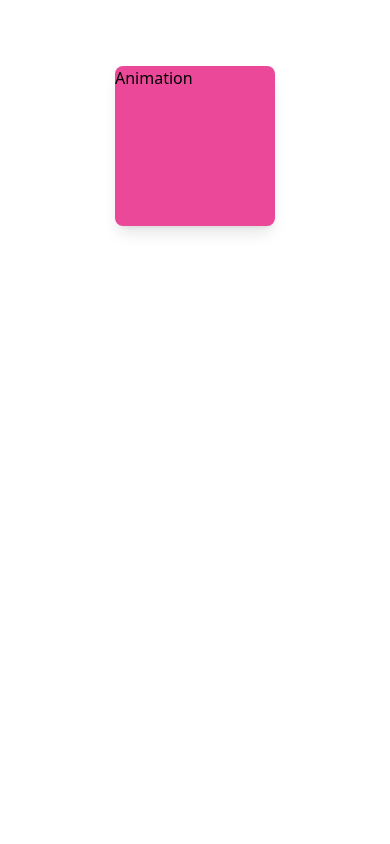
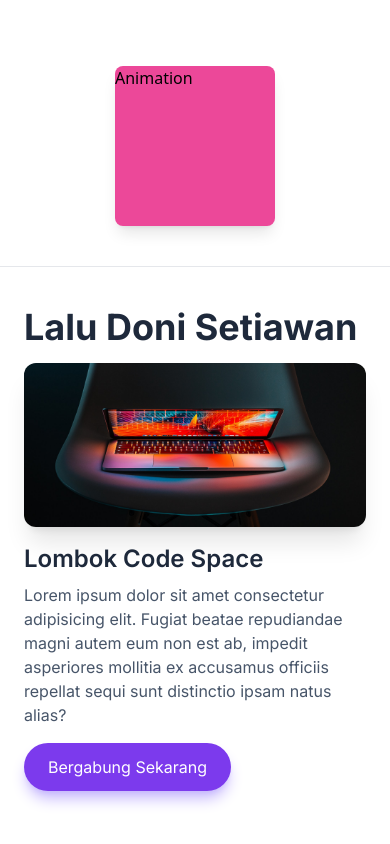
Before and after one commit to Downy-Labs/riset-tailwindcss, a website: page src/index.html in a window 390 px wide. Shown: the part 3351-4195 px from the top of the page. Before the commit the page ends 3961 px from the top, so only its background shows below. Drawn offline with nearby package versions, Linux system fonts and the light colour scheme; files that its build step writes are made by us from their sources.

Commit message:
kerangka-responsive-design

```diff
--- a/src/index.html
+++ b/src/index.html
@@ -176,6 +176,21 @@
     >
       Animation
     </div>
+
+    <hr class="my-10" />
+    <div class="container px-6 font-inter">
+      <h3 class="text-4xl font-bold text-slate-800">Lalu Doni Setiawan</h3>
+      <img src="/img/1.jpg" alt="laptop" class="mt-4 rounded-xl shadow-xl"/>
+      <h2 class="mt-4 text-2xl text-slate-800 font-semibold ">Lombok Code Space</h2>
+      <p class="mt-2 text-slate-600 ">
+        Lorem ipsum dolor sit amet consectetur adipisicing elit. Fugiat beatae
+        repudiandae magni autem eum non est ab, impedit asperiores mollitia ex
+        accusamus officiis repellat sequi sunt distinctio ipsam natus alias?
+      </p>
+      <div>
+        <a href="#" class="bg-violet-600 text-white  inline-block px-6 py-3 rounded-full my-4 shadow-lg shadow-violet-300 ">Bergabung Sekarang</a>
+      </div>
+    </div>
     <div class="mb-96"></div>
     <script>
       const checkbox = document.querySelector("#toggle");
```
Also changed, not shown: img/1.jpg (added).
